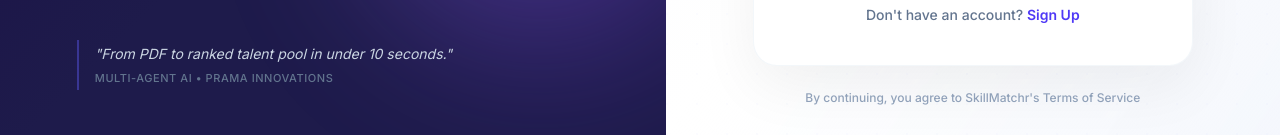
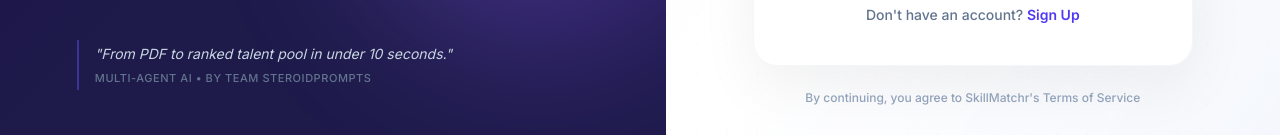
Before and after one commit to shashvatpatel15/SkillMatchr, a React (Vite) app in the folder frontend/: page / in a window 1280 px wide. Shown: the part 797-932 px from the top of the page. Built offline with nearby package versions, Linux system fonts and the light colour scheme; no server answers.

Commit message:
fix: team attribution on login page

```diff
--- a/frontend/src/pages/Login.jsx
+++ b/frontend/src/pages/Login.jsx
@@ -202,7 +202,7 @@ export default function Login() {
           <div className="border-l-2 border-indigo-500/40 pl-4 py-1">
             <p className="text-slate-300 italic text-sm">"From PDF to ranked talent pool in under 10 seconds."</p>
             <p className="text-slate-500 text-[11px] uppercase tracking-wider font-medium mt-1.5">
-              Multi-Agent AI • Prama Innovations
+              Multi-Agent AI • By Team SteroidPrompts
             </p>
           </div>
         </div>
```
